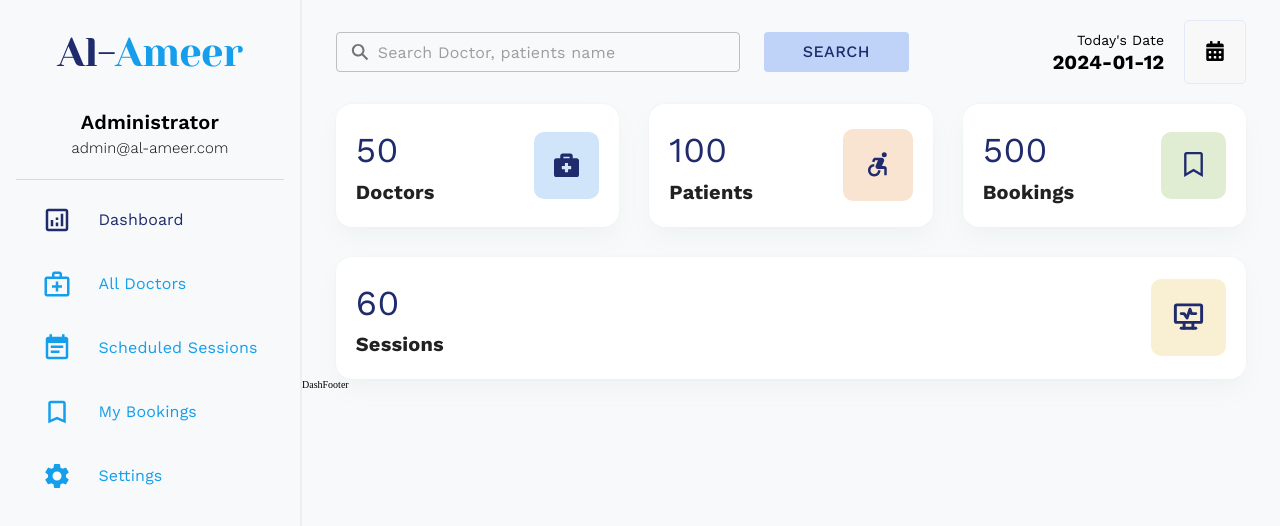
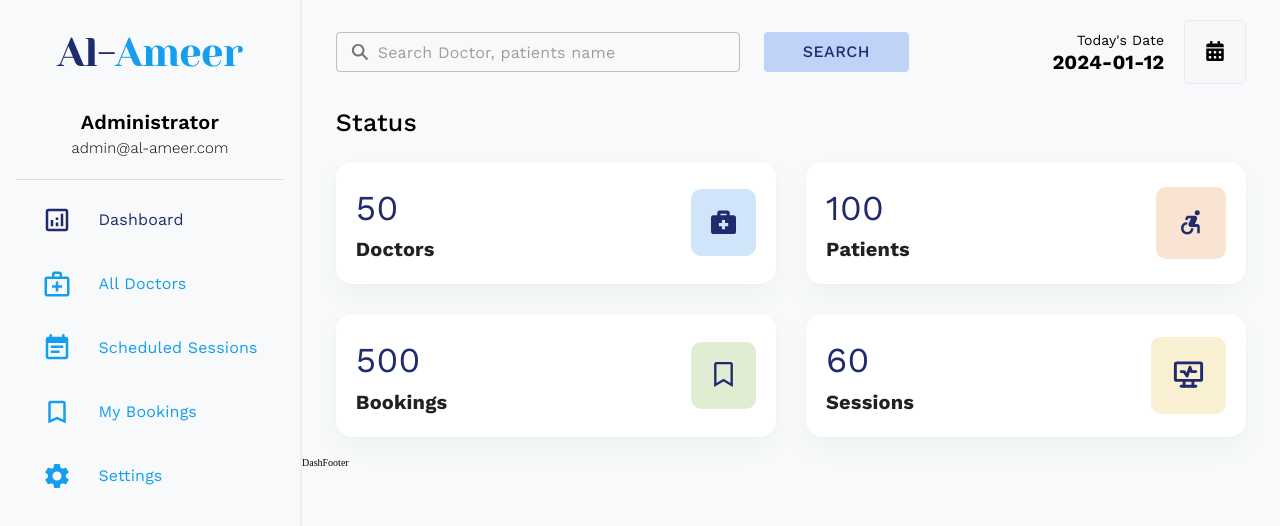
Before and after one commit to dovecancode/al-ameer, a React (Vite) app: page /dashboard in a window 1280 px wide. Shown: the top 526 px of the page. Built offline with nearby package versions, Linux system fonts and the light colour scheme.

Commit message:
added the status heading for the status stack container

```diff
--- a/src/Screens/DashboardScreens/DashboardScreen/index.jsx
+++ b/src/Screens/DashboardScreens/DashboardScreen/index.jsx
@@ -1,9 +1,9 @@
-import DashCards from '../../../components/Dashboard/DashCards'
+import DashCardsStatus from '../../../components/Dashboard/DashCardsStatus'
 
 function DashboardScreen() {
   return (
     <>
-      <DashCards />
+      <DashCardsStatus />
     </>
   )
 }
--- a/src/components/Dashboard/DashCard/DashCard.elements.js
+++ b/src/components/Dashboard/DashCard/DashCard.elements.js
@@ -17,7 +17,7 @@ export const StatusCard = styled(Paper)(({ width }) => ({
     flex: '1 1 calc(100% / 2 - 5rem)',
   },
 
-  '@media(width >= 80rem)': {
+  '@media(width >= 90rem)': {
     flex: '1 1 calc(100% / 4 - 5rem)',
   },
 }))
--- a/src/components/Dashboard/DashCards/index.jsx
+++ /dev/null
@@ -1,19 +0,0 @@
-import DashCard from '../DashCard'
-import { StatusCardSection } from './DashCard.elements'
-import statusData from './data'
-
-function DashCards() {
-  return (
-    <StatusCardSection direction={{ xs: 'column', sm: 'row' }}>
-      {statusData.map((item, idx) => (
-        <DashCard key={`item-${idx}`} {...item} />
-      ))}
-      {/* <DashCard />
-      <DashCard />
-      <DashCard />
-      <DashCard /> */}
-    </StatusCardSection>
-  )
-}
-
-export default DashCards
--- a/src/components/Dashboard/DashCards/DashCard.elements.js
+++ b/src/components/Dashboard/DashCardsStatus/DashCard.elements.js
@@ -1,8 +1,9 @@
 import styled from '@emotion/styled'
 import { Stack } from '@mui/material'
 
-export const StatusCardSection = styled(Stack)(({ theme }) => ({
+export const StatusCardSection = styled(Stack)(() => ({
   flexWrap: 'wrap',
+  paddingBlock: '2rem',
   gap: 30,
   '& > *': {
     flex: 1,
--- /dev/null
+++ b/src/components/Dashboard/DashCardsStatus/index.jsx
@@ -0,0 +1,21 @@
+import { Box, Typography } from '@mui/material'
+import DashCard from '../DashCard'
+import { StatusCardSection } from './DashCard.elements'
+import statusData from './data'
+
+function DashCardsStatus() {
+  return (
+    <Box component="section">
+      <Typography sx={{ fontSize: '2.5rem', fontWeight: '500' }} component="h2">
+        Status
+      </Typography>
+      <StatusCardSection direction={{ xs: 'column', sm: 'row' }}>
+        {statusData.map((item, idx) => (
+          <DashCard key={`item-${idx}`} {...item} />
+        ))}
+      </StatusCardSection>
+    </Box>
+  )
+}
+
+export default DashCardsStatus
```
Also changed, not shown: src/components/Dashboard/DashCardsStatus/data.js (renamed from src/components/Dashboard/DashCards/data.js).
